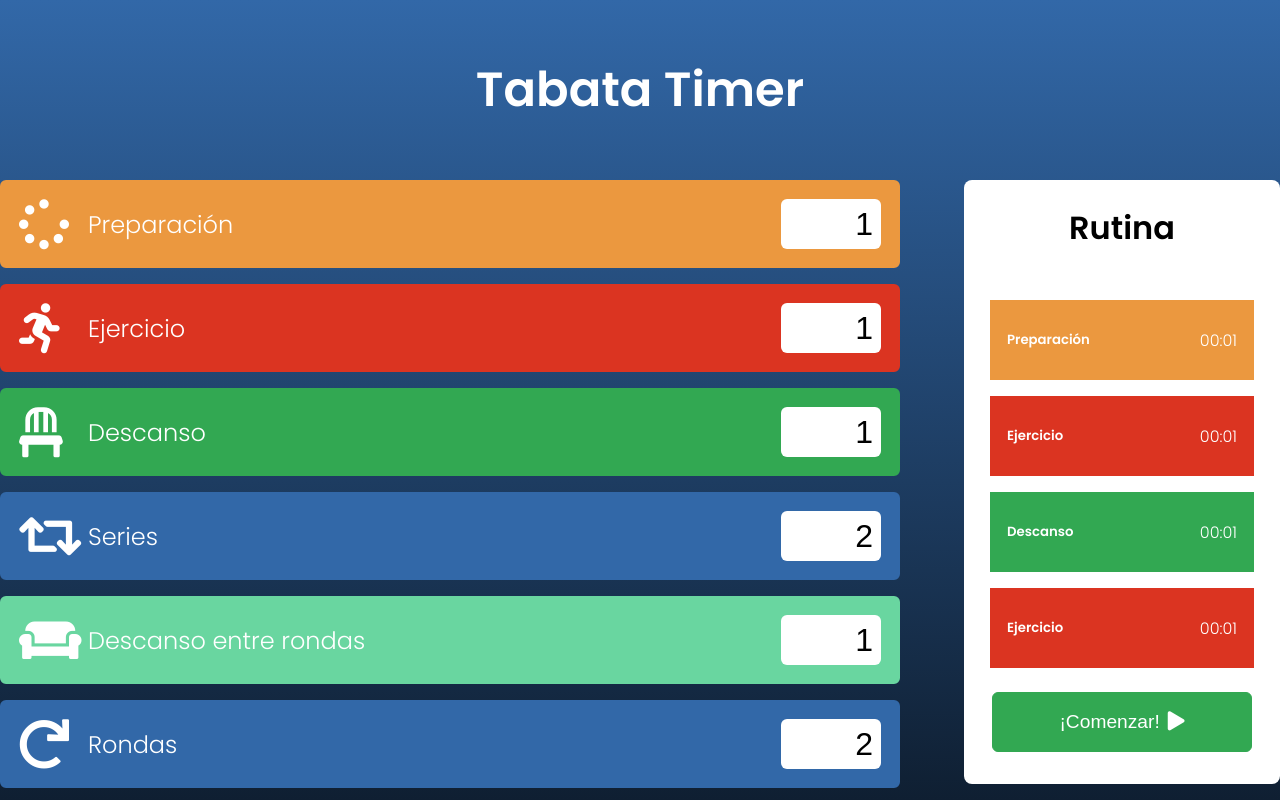
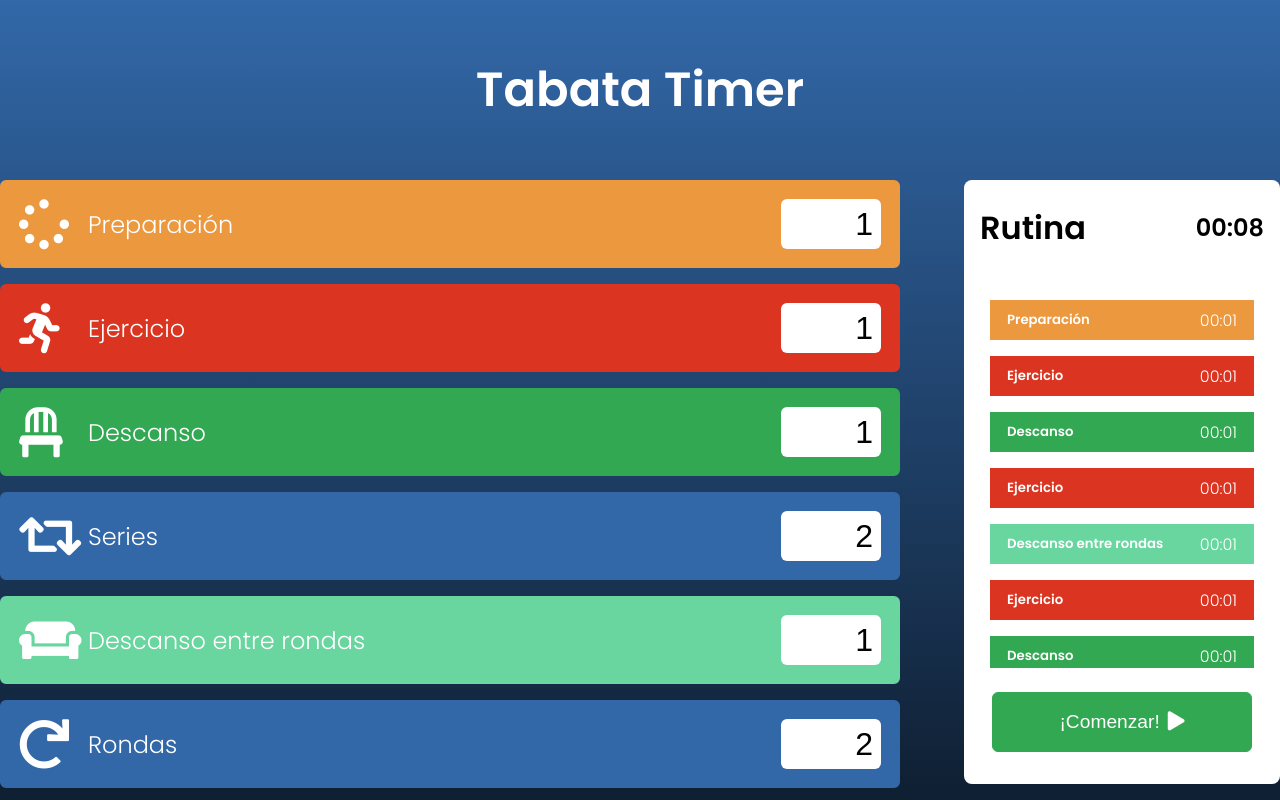
Before and after one commit to jchicano/tabata-timer, a React (Create React App) app: page / in a window 1280 px wide. Built offline with nearby package versions, Linux system fonts and the light colour scheme.

Commit message:
ahora tiene contador de tiempo total

```diff
--- a/src/App.js
+++ b/src/App.js
@@ -1,4 +1,4 @@
-import React, { useState } from 'react'
+import React, { useEffect, useState } from 'react'
 
 import { Title } from './components/Titles'
 import { WorkoutCreator } from './components/WorkoutCreator'
@@ -8,6 +8,7 @@ import { Working } from './components/Working'
 import { COLOR_TYPE } from './utils/constants'
 
 import { AppStyled, Division } from './styles'
+import { createWorkoutArray } from './utils/utils'
 
 export const AppContext = React.createContext({})
 
@@ -22,6 +23,7 @@ function App() {
         sets: 2,
         longRest: 1,
     })
+    const [workoutArray, setWorkoutArray] = useState([])
 
     const handleInputs = e => {
         setWorkout({
@@ -31,20 +33,22 @@ function App() {
     }
 
     const startWorkout = () => {
-        /* if (workout.work <= 0 || workout.cycles <= 0 || workout.sets <= 0) {
-            alert('Ingrese tiempos validos')
-            return
-        } */
+        /* const array = createWorkoutArray(workout)
+        setWorkoutArray(array) */
 
         setRunning(true)
     }
+
+    useEffect(() => {
+        setWorkoutArray(createWorkoutArray(workout))
+    }, [workout])
 
     return (
         <AppContext.Provider value={{ setBg, setRunning }}>
             <AppStyled color={bg}>
                 {running ? (
                     <>
-                        <Working workout={workout} />
+                        <Working workout={workoutArray} />
                     </>
                 ) : (
                     <>
@@ -55,7 +59,7 @@ function App() {
                                 workout={workout}
                             />
                             <TotalWorkout
-                                workout={workout}
+                                workout={workoutArray}
                                 handleStart={startWorkout}
                             />
                         </Division>
--- a/src/components/TotalWorkout/index.jsx
+++ b/src/components/TotalWorkout/index.jsx
@@ -1,64 +1,41 @@
-import React from 'react'
-import { arrayFromNumber } from '../../utils/utils'
+import React, { useEffect, useState } from 'react'
 
 import { WorkoutItem } from '../WorkoutItem'
-import { Subtitle, WorkoutTitle } from '../Titles'
+import { Subtitle } from '../Titles'
 import { StartButton } from '../Buttons'
 
-import { TotalWorkoutStyled, Workout } from './styles'
+import { TotalWorkoutStyled, Workout, TotalTime } from './styles'
 
-export const TotalWorkout = ({ workout = null, handleStart }) => {
+import { secondsToMinutes } from '../../utils/utils'
+
+export const TotalWorkout = ({ workout = [], handleStart }) => {
+    const [totalTime, setTotalTime] = useState(0)
+
+    useEffect(() => {
+        if (workout.length > 0) {
+            const reducer = (accumulator, currentValue) =>
+                accumulator + currentValue
+
+            const arrayOFtimes = workout.map(x => x.time)
+            setTotalTime(arrayOFtimes.reduce(reducer))
+        }
+    }, [workout])
+
     return (
         <TotalWorkoutStyled>
-            <Subtitle text={'Rutina'} />
+            <TotalTime>
+                <Subtitle text={'Rutina'} />
+                <span> {secondsToMinutes(totalTime)} </span>
+            </TotalTime>
 
             <Workout>
-                {workout?.preparation > 0 && (
-                    <div>
+                {workout.map((item, i) => {
+                    return (
                         <WorkoutItem
-                            text="Preparación"
-                            time={workout.preparation}
-                            type="prepare"
+                            type={item.type}
+                            time={item.time}
+                            key={i}
                         />
-                    </div>
-                )}
-
-                {arrayFromNumber(workout?.cycles).map((cycle, index) => {
-                    return (
-                        <div key={`cycle_${index}`}>
-                            {arrayFromNumber(workout.sets).map((set, i) => {
-                                return (
-                                    <div key={`set_${i}`}>
-                                        <WorkoutItem
-                                            text="Ejercicio"
-                                            time={workout.work}
-                                            type="work"
-                                        />
-
-                                        {i === workout.sets - 1 ? (
-                                            index + 1 < workout.cycles ? (
-                                                <WorkoutItem
-                                                    text="Descanso largo"
-                                                    time={workout.longRest}
-                                                    type="longRest"
-                                                />
-                                            ) : (
-                                                <WorkoutTitle
-                                                    text={'¡Fin!'}
-                                                    type="finish"
-                                                />
-                                            )
-                                        ) : (
-                                            <WorkoutItem
-                                                text="Descanso"
-                                                time={workout.rest}
-                                                type="rest"
-                                            />
-                                        )}
-                                    </div>
-                                )
-                            })}
-                        </div>
                     )
                 })}
             </Workout>
--- a/src/components/TotalWorkout/styles.js
+++ b/src/components/TotalWorkout/styles.js
@@ -49,3 +49,17 @@ export const Workout = styled.div`
         width: 100%;
     }
 `
+
+export const TotalTime = styled.div`
+    width: 100%;
+
+    display: flex;
+    align-items: center;
+    justify-content: space-between;
+
+    span {
+        font-size: 24px;
+        line-height: 24px;
+        font-weight: bold;
+    }
+`
--- a/src/components/Working/index.jsx
+++ b/src/components/Working/index.jsx
@@ -3,7 +3,6 @@ import React, { useEffect, useState, useContext } from 'react'
 import { Clock } from '../Clock'
 import { TimeControls } from '../TimeControls'
 
-import { createWorkoutArray } from '../../utils/utils'
 import { COLOR_TYPE, TEXTS } from '../../utils/constants'
 import { Timer } from '../../utils/timer'
 import { Title } from '../Titles'
@@ -17,19 +16,12 @@ export const Working = ({ workout }) => {
     const [time, setTime] = useState(workout.preparation)
     const [type, setType] = useState('prepare')
     const [currentIndex, setCurrentIndex] = useState(0)
-    const [workoutArray, setWorkoutArray] = useState([])
     const { setBg, setRunning } = useContext(AppContext)
     const [timerState, setTimerState] = useState(new Timer())
-
-    //Crea el array del workout a partir del objeto workout de las props
-    useEffect(() => {
-        setWorkoutArray(createWorkoutArray(workout))
-    }, [workout])
 
     //timer
     useEffect(() => {
         const t = new Timer(() => {
-            console.log('time', time)
             if (time > 1) {
                 setTime(time - 1)
             }
@@ -42,7 +34,7 @@ export const Working = ({ workout }) => {
         setTimerState(t)
 
         return () => t.stop()
-    }, [time, workoutArray, currentIndex])
+    }, [time, workout, currentIndex])
 
     //audios
     useEffect(() => {
@@ -60,19 +52,15 @@ export const Working = ({ workout }) => {
         setBg(COLOR_TYPE[type])
     }, [type, setBg])
 
-    //pasar al siguiente elemento del workoutArray
+    //pasar al siguiente elemento del workout
     useEffect(() => {
-        console.log('index', currentIndex)
-        console.log('item', workoutArray[currentIndex])
-        if (currentIndex > 0) {
-            setTime(workoutArray[currentIndex]?.time)
-            setType(workoutArray[currentIndex]?.type)
-        }
-    }, [currentIndex, workoutArray])
+        setTime(workout[currentIndex]?.time)
+        setType(workout[currentIndex]?.type)
+    }, [currentIndex, workout])
 
     const restartWorkout = () => {
         timerState.pause()
-        setTime(workoutArray[0].time)
+        setTime(workout[0].time)
         setCurrentIndex(0)
         setType('prepare')
     }
--- a/src/components/WorkoutItem/index.js
+++ b/src/components/WorkoutItem/index.js
@@ -2,11 +2,12 @@ import React from 'react'
 import styled from 'styled-components'
 
 import { secondsToMinutes } from '../../utils/utils'
-import { COLOR_TYPE } from '../../utils/constants'
+import { COLOR_TYPE, TEXTS } from '../../utils/constants'
 
 const WorkoutItemStyled = styled.div`
     width: 100%;
-    height: 80px;
+    min-height: 40px;
+    height: 40px;
     padding: 0.5rem 1rem;
     margin-bottom: 1rem;
 
@@ -19,10 +20,10 @@ const WorkoutItemStyled = styled.div`
     justify-content: space-between;
 `
 
-export const WorkoutItem = ({ text, time, type }) => {
+export const WorkoutItem = ({ text = null, time, type }) => {
     return (
         <WorkoutItemStyled color={COLOR_TYPE[type]}>
-            <h5>{text}</h5>
+            <h5>{text || TEXTS[type]}</h5>
             <span>{secondsToMinutes(time)}</span>
         </WorkoutItemStyled>
     )
```
